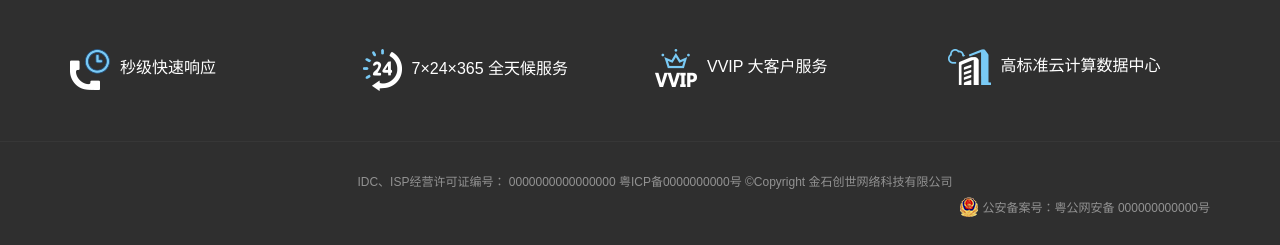
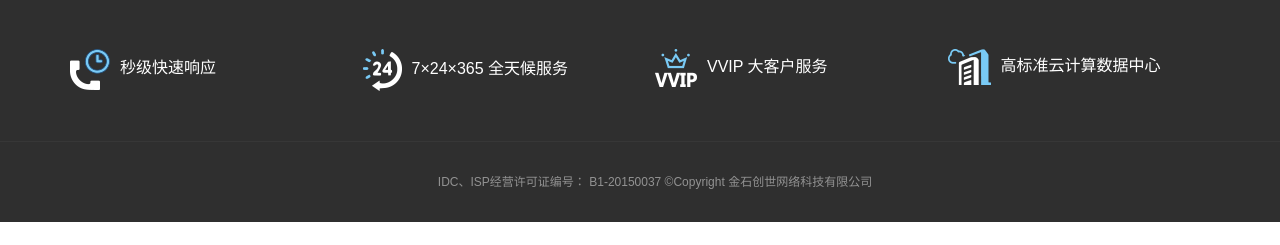
Before and after one commit to xiaojie0202/GoldenIDC, a Django app: template templates/golden_web/index.html in a window 1280 px wide. Shown: the part 3363-3608 px from the top of the page. After the commit the page ends 3585 px from the top, so only its background shows below. Run offline with Django 3.2, Linux system fonts and the light colour scheme; the template is opened without the code that fills it, so the values that code supplies are empty; parts of the project's set-up code (start-up, migrations or seed data) failed here and were passed over; some libraries are stand-ins or nearby versions; some web fonts are replaced.

Commit message:
优化前端显示

```diff
--- a/templates/base_site.html
+++ b/templates/base_site.html
@@ -233,13 +233,13 @@
                 </div>
             </div>
             <div class="footer02" >
-                <p class="copyright center">IDC、ISP经营许可证编号： 0000000000000000 粤ICP备0000000000号 ©Copyright 金石创世网络科技有限公司</p>
+                <p class="copyright center">IDC、ISP经营许可证编号： B1-20150037 ©Copyright 金石创世网络科技有限公司</p>
                 <div class="container">
                     <div class="row">
-                        <div class="col-xs-12">
-                            <a href="http://www.beian.gov.cn/portal/registerSystemInfo?recordcode=000000000000"
-                               target="_blank" class="beian right"><em class="sprite"></em> 公安备案号：粤公网安备 000000000000号</a>
-                        </div>
+{#                        <div class="col-xs-12">#}
+{#                            <a href="http://www.beian.gov.cn/portal/registerSystemInfo?recordcode=000000000000"#}
+{#                               target="_blank" class="beian right"><em class="sprite"></em> 公安备案号：粤公网安备 000000000000号</a>#}
+{#                        </div>#}
                     </div>
                 </div>
             </div>
```
